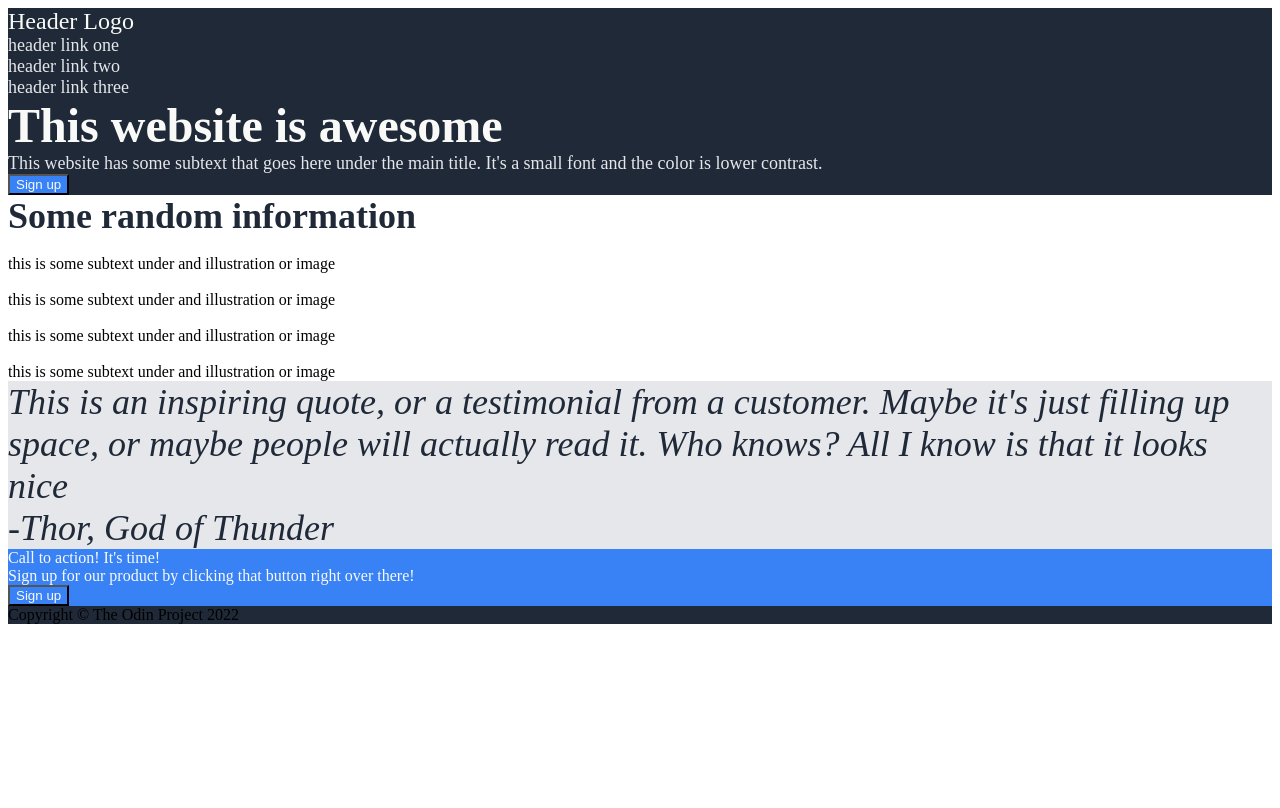
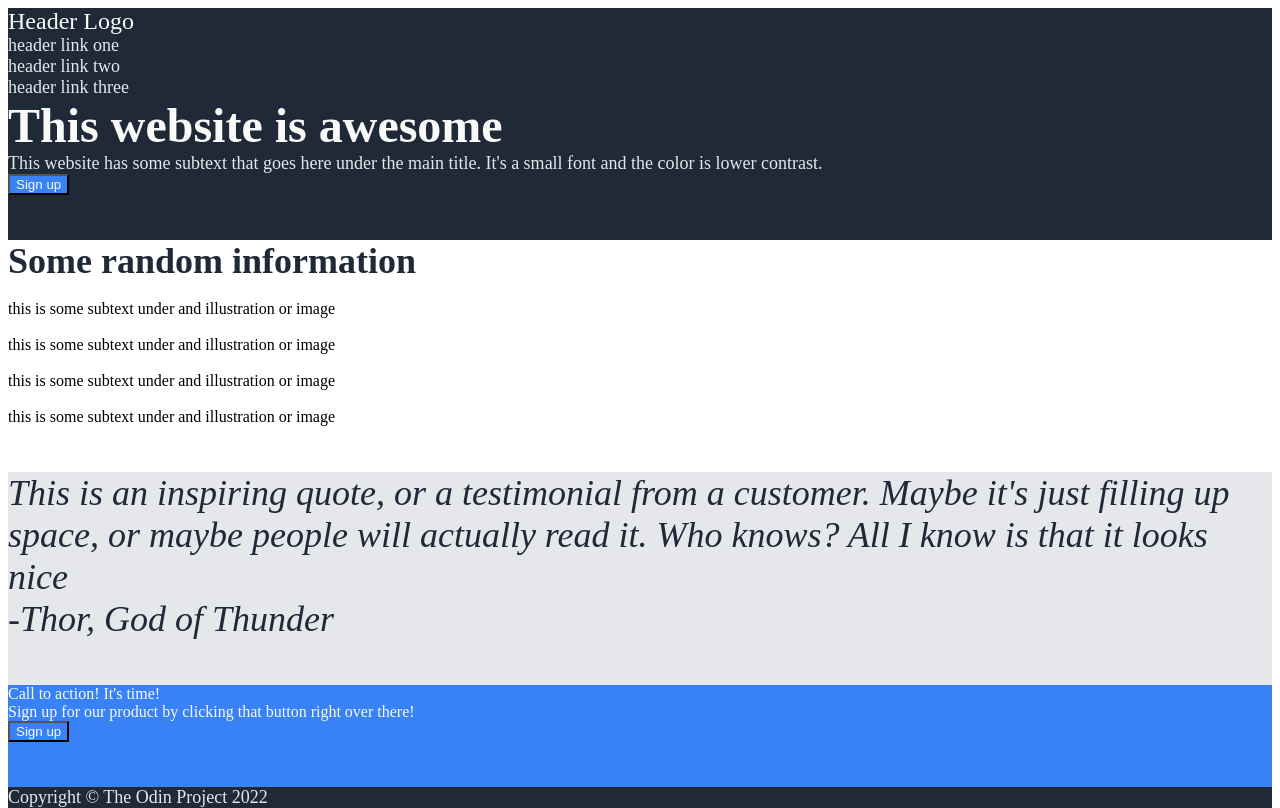
Before and after one commit to mjande/odin-landing-page, a plain HTML site: page index.html in a window 1280 px wide. Drawn offline with Linux system fonts and the light colour scheme.

Commit message:
Change page to flex column with stretch

```diff
--- a/index.html
+++ b/index.html
@@ -50,7 +50,7 @@
         <button>Sign up</button>
     </div>
 
-    <div class="copyright">
+    <div class="footer">
         <div>Copyright © The Odin Project 2022</div>
     </div>
 </body>
--- a/styles.css
+++ b/styles.css
@@ -5,7 +5,7 @@
 /* font styles */
 .header,
 .title,
-.copyright {
+.footer {
     background-color: #1f2937;
 }
 
@@ -21,7 +21,8 @@
 }
 
 .title-subtext,
-.header-links {
+.header-links,
+.footer {
     font-size: 18px;
     color: #e5e7eb;
 }
@@ -45,3 +46,39 @@ button,
     font-style: italic;
     font-weight: 200;
 }
+
+/* alignment */
+html {
+    height: 100%;
+}
+
+body {
+    display: flex;
+    flex-direction: column;
+    justify-content: stretch;
+    height: 100%;
+}
+
+.header {
+    flex: 0 0;
+}
+
+.title {
+    flex: 1 0 auto;
+}
+
+.information {
+    flex: 1 0 auto;
+}
+
+.quote {
+    flex: 1 0 auto;
+}
+
+.call-to-action {
+    flex: 1 0 auto;
+}
+
+.footer {
+    flex: 0 0;
+}
```
